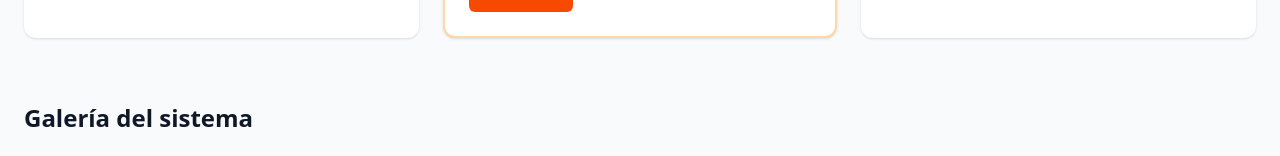
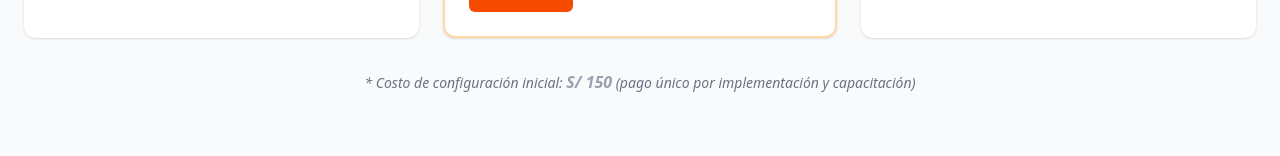
Before and after one commit to raulfq/landingpollo, a React (Vite) app: page / in a window 1280 px wide. Shown: the part 1148-1304 px from the top of the page. Built offline with nearby package versions, Linux system fonts and the light colour scheme.

Commit message:
Mejora del diseño y corrección de estilos

```diff
--- a/src/App.tsx
+++ b/src/App.tsx
@@ -203,6 +203,13 @@ const scrollTop = () => {
                             <a className="mt-6 inline-block px-4 py-2 border border-orange-500 text-orange-600 rounded-md" href="#contacto">Pedir cotización</a>
                         </div>
                     </div>
+                    {/* ... después del cierre del div de la cuadrícula de tarjetas */}
+  {/* Este es el cierre de <div className="mt-6 grid gap-6 md:grid-cols-3"> */}
+
+    <p className="mt-8 text-center text-gray-500 text-sm italic">
+        * Costo de configuración inicial: <span className="font-semibold text-gray-400 text-base">S/ 150</span> (pago único por implementación y capacitación)
+    </p>
+
                 </section>
 
                 {/* ================= CARRUSEL ================= */}
```
